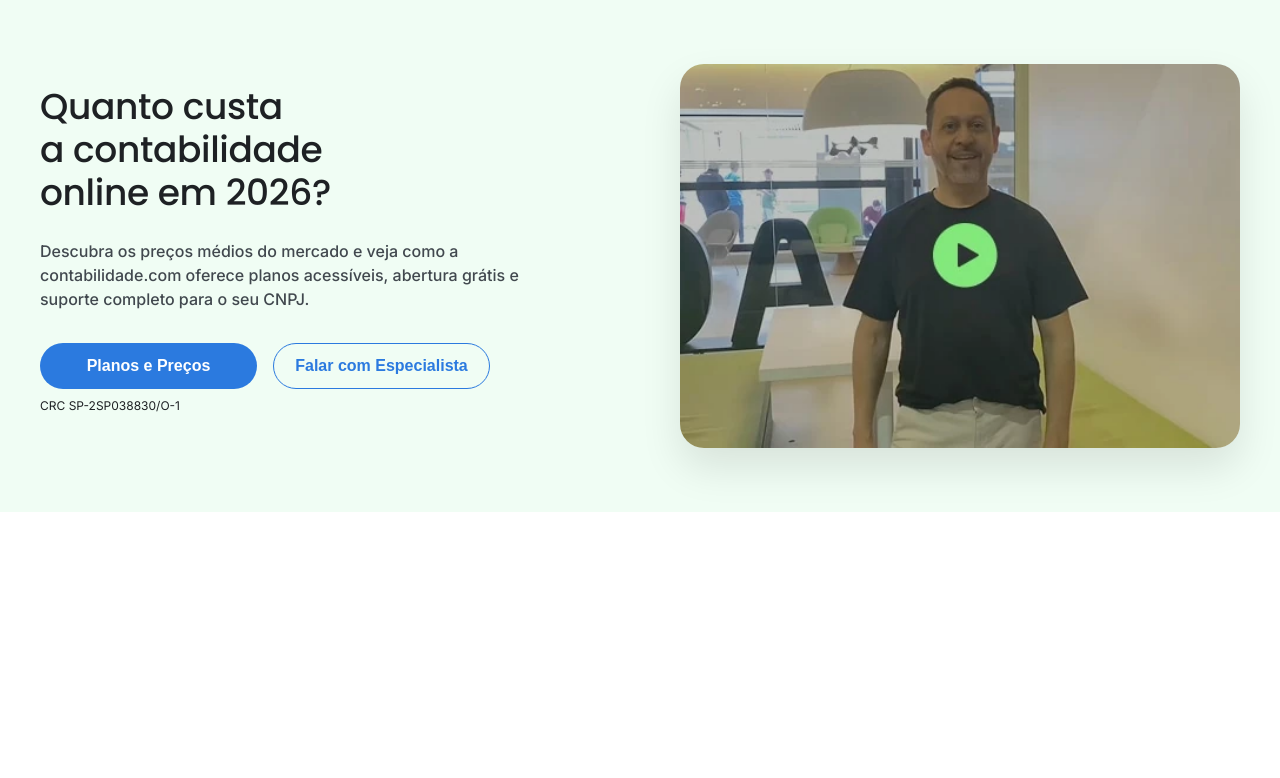
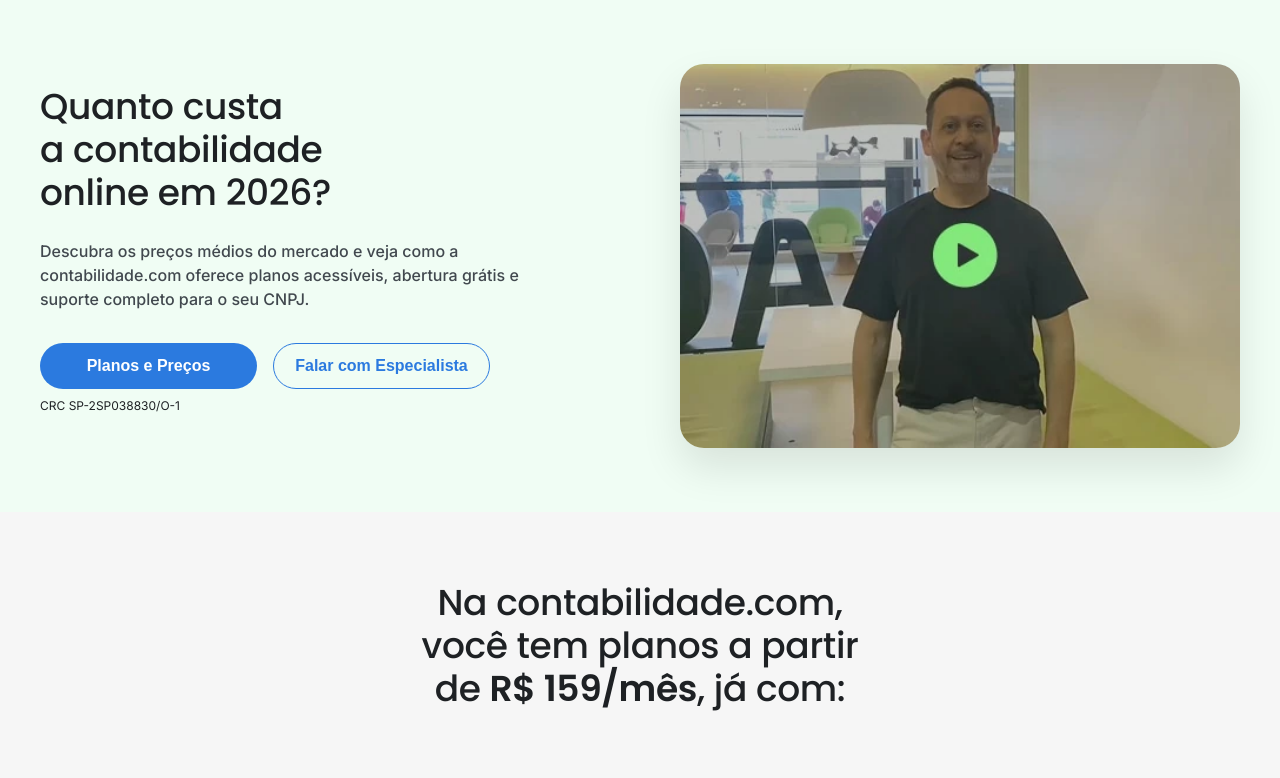
Before and after one commit to rafael-rodrigues-santos/teste-contabilidade.com, a React (Vite) app: page / in a window 1280 px wide. Shown: the top 778 px of the page. Built offline with nearby package versions, Linux system fonts and the light colour scheme.

Commit message:
feat(Home): Adiciona o componente PlansSection à página inicial.

```diff
--- a/src/pages/Home/Home.tsx
+++ b/src/pages/Home/Home.tsx
@@ -1,5 +1,5 @@
 import React, { useState } from 'react';
-import { Button, Heading, Paragraph } from '../../components';
+import { Button, Heading, Paragraph, PlansSection } from '../../components';
 import styles from './Home.module.scss';
 import thumbnailImage from '../../assets/img-quanto-custa.webp';
 
@@ -52,6 +52,9 @@
         </div>
       </section>
 
+      {/* Plans Section */}
+      <PlansSection />
+
       {/* Modal de Vídeo */}
       {isVideoOpen && (
         <div className={styles.modalOverlay} onClick={handleCloseVideo}>
```
